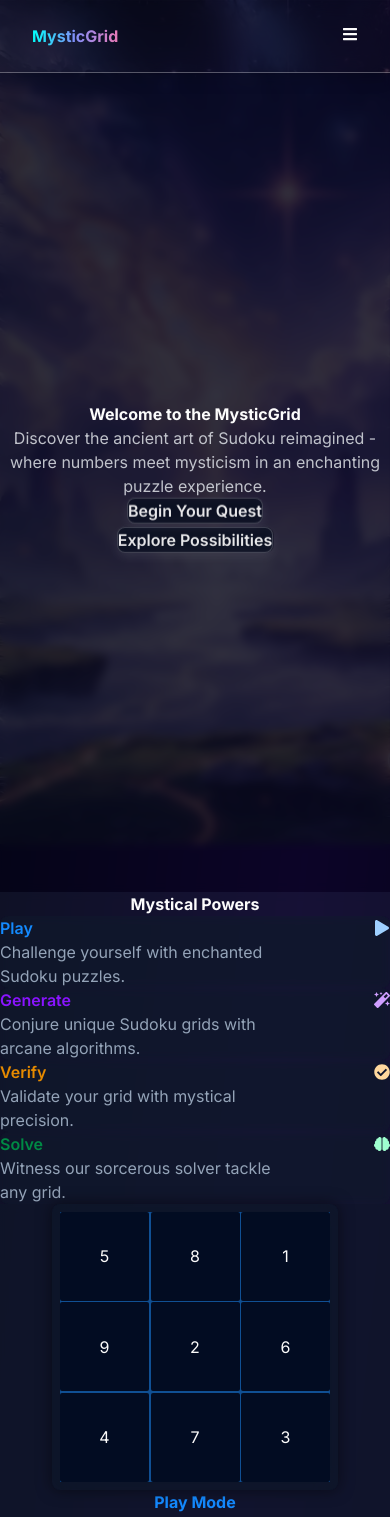
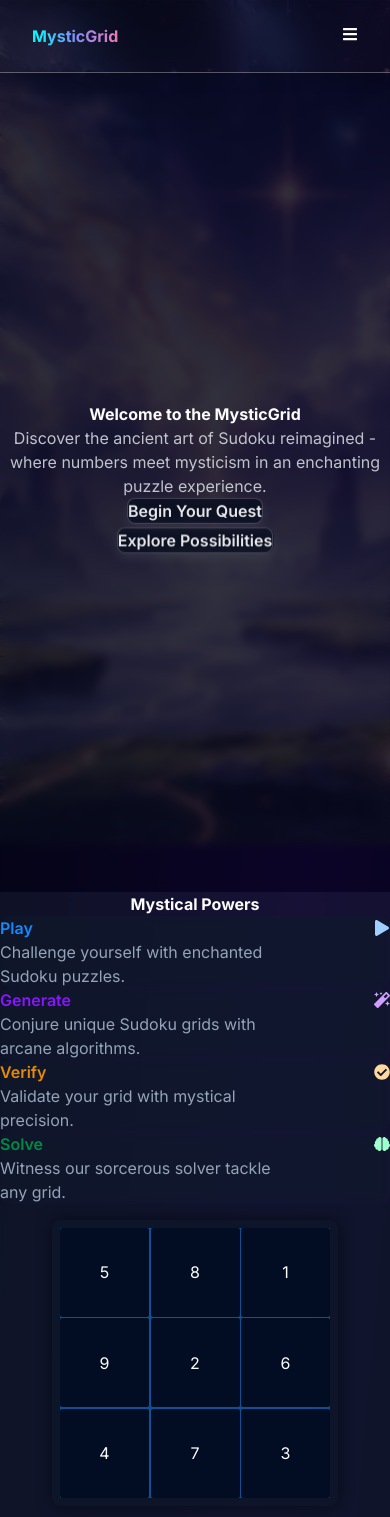
Before and after one commit to Neonsy/NextJS-MysticGrid, a Next.js app in the folder project/: page / in a window 390 px wide. Shown: the top 1517 px of the page. Built offline with nearby package versions, Linux system fonts and the light colour scheme; what fluid-tailwind would draw is missing.

Commit message:
Fixed animation causing overflow on mobile

```diff
--- a/project/src/app/_page/sections/modes/ModeCard.tsx
+++ b/project/src/app/_page/sections/modes/ModeCard.tsx
@@ -47,18 +47,20 @@ export default function ModeCard({ title, description, ctaText, href, direction
             viewport={{ once: true }}
             transition={{ duration: 0.5 }}
             onViewportEnter={() => setIsInView(true)}
-            className={`${variantStyles.container} ~px-6/32 ~py-16/32`}>
+            className={`${variantStyles.container}  ~px-6/32 ~py-16/32`}>
             <div
                 className={`flex w-full flex-col items-center justify-center ~gap-8/16 lg:flex-row lg:~gap-32/64 ${
                     direction === 'rtl' ? 'lg:flex-row-reverse' : ''
                 }`}>
-                <NumberGrid variant={variant} direction={direction} shouldAnimate={isInView} />
+                <div className=''>
+                    <NumberGrid variant={variant} direction={direction} shouldAnimate={isInView} />
+                </div>
                 <motion.div
-                    initial={{ opacity: 0, x: direction === 'rtl' ? -50 : 50 }}
+                    initial={{ opacity: 0, x: direction === 'rtl' ? -25 : 25 }}
                     whileInView={{ opacity: 1, x: 0 }}
                     viewport={{ once: true }}
                     transition={{ duration: 0.12, delay: 0.2 }}
-                    className='text-center lg:text-left'>
+                    className=' text-center lg:text-left'>
                     <motion.h2
                         initial={{ opacity: 0, y: 20 }}
                         whileInView={{ opacity: 1, y: 0 }}
--- a/project/src/app/_page/sections/modes/NumberGrid.tsx
+++ b/project/src/app/_page/sections/modes/NumberGrid.tsx
@@ -28,18 +28,21 @@ export default function NumberGrid({ variant, direction = 'ltr', shouldAnimate =
 
     return (
         <motion.div
-            initial={{ opacity: 0, x: direction === 'rtl' ? 50 : -50 }}
+            initial={{ opacity: 0, x: direction === 'rtl' ? 25 : -25 }}
             whileInView={{ opacity: 1, x: 0 }}
             viewport={{ once: true }}
             transition={{ duration: 0.5, delay: 0.2 }}
-            className='flex items-center justify-center'>
+            className='flex items-center justify-center p-4'>
             <motion.div
                 initial={{ scale: 0.9 }}
                 whileInView={{ scale: 1 }}
                 viewport={{ once: true }}
                 transition={{ duration: 0.5, delay: 0.3 }}
-                style={{ transform: `perspective(500px) rotateY(${direction === 'rtl' ? '10deg' : '-10deg'})` }}
-                className={`relative rounded-lg bg-slate-900/45 p-2 shadow-[0_0_15px_rgba(0,0,0,0.5)] backdrop-blur-md`}>
+                style={{
+                    transform: `perspective(500px) rotateY(${direction === 'rtl' ? '10deg' : '-10deg'})`,
+                    transformOrigin: 'center center',
+                }}
+                className='relative rounded-lg bg-slate-900/45 p-2 shadow-[0_0_15px_rgba(0,0,0,0.5)] backdrop-blur-md'>
                 <div className={`grid h-[270px] w-[270px] grid-cols-3 gap-[1.5px] lg:h-[369px] lg:w-[369px] ${getVariantColor(variant)}`}>
                     {numbers.map((number, index) => (
                         <motion.div
```
